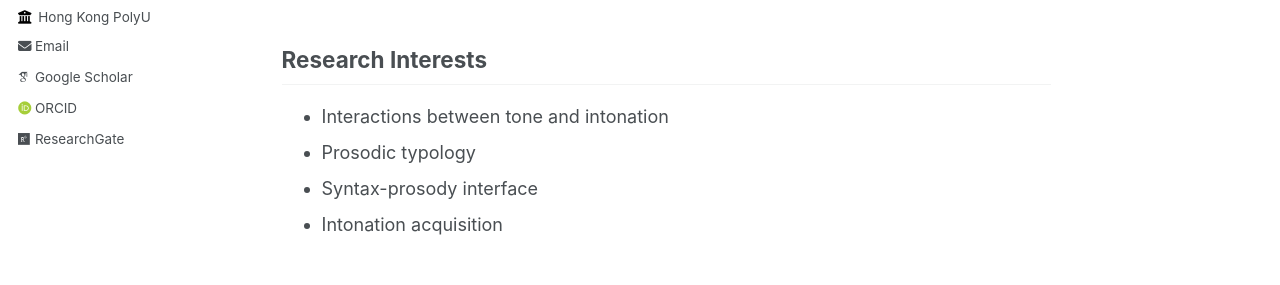
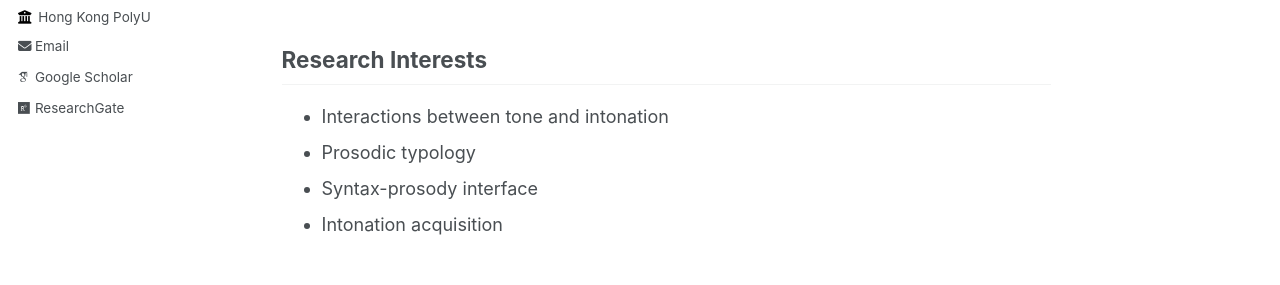
Before and after one commit to litonglinguistics/litonglinguistics.github.io, a Jekyll site: the page built from _pages/about.md, in a window 1280 px wide. Shown: the part 395-680 px from the top of the page. Built offline with Jekyll 4.4.1, drawn with Linux system fonts in a browser that asks for light colours; some web fonts are replaced.

Commit message:
Update _config.yml

```diff
--- a/_config.yml
+++ b/_config.yml
@@ -37,7 +37,7 @@ author:
   arxiv            : # URL - Update with the correct link to your profile
   googlescholar    : https://scholar.google.com.hk/citations?hl=zh-CN&user=ZxNMzfUAAAAJ&view_op=list_works&sortby=pubdate
   impactstory      : # URL
-  orcid            : https://orcid.org/0009-0002-1174-4673
+  orcid            : # https://orcid.org/0009-0002-1174-4673
   pubmed           :
   researchgate     : https://www.researchgate.net/profile/Tong_Li168
 
```
